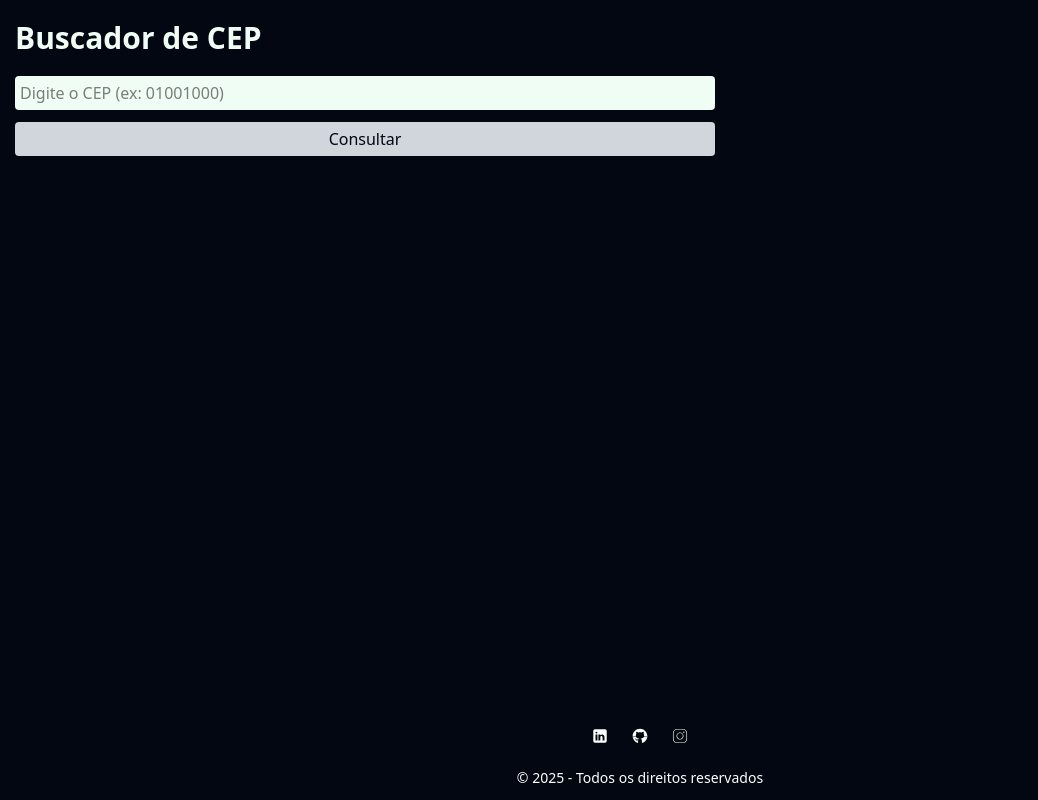
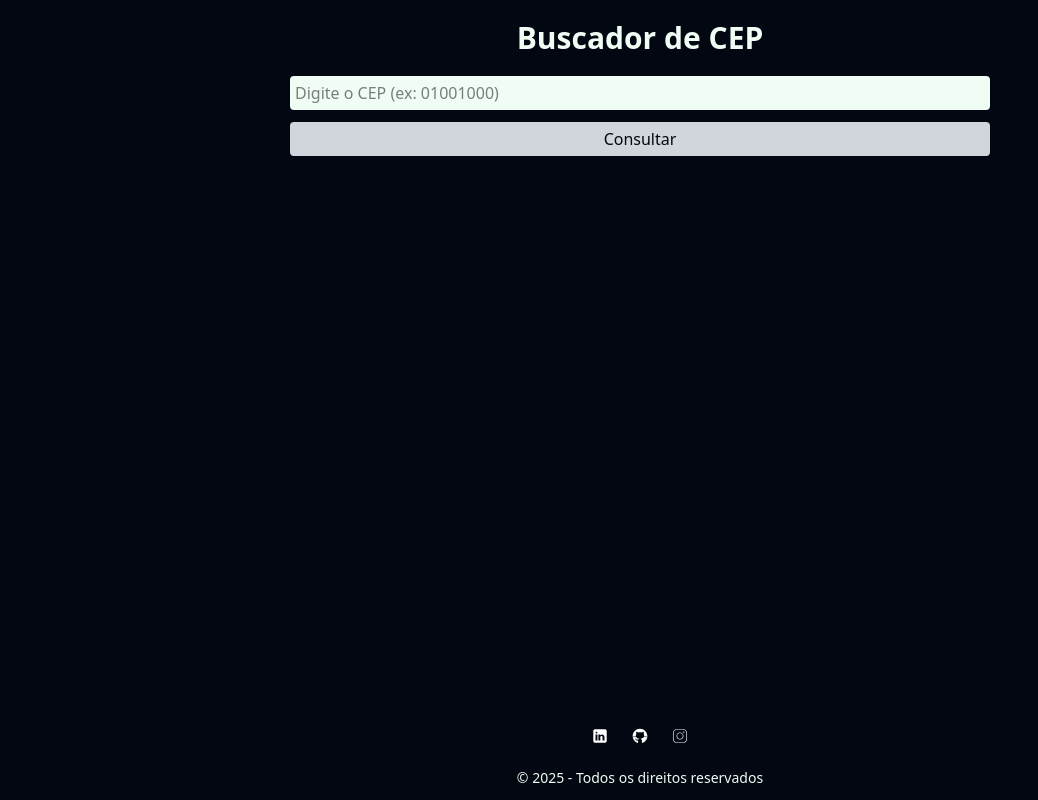
Before and after one commit to luisitcho/projeto-python-buscador-cep, a Flask app: page / in a window 1280 px wide. Shown: the whole page, without its empty margins (0-1038 px from the left). Run offline with Flask 3, Linux system fonts and the light colour scheme.

Commit message:
projeto buscador cep - index.html

```diff
--- a/static/src/output.css
+++ b/static/src/output.css
@@ -200,6 +200,9 @@
       max-width: 96rem;
     }
   }
+  .mx-auto {
+    margin-inline: auto;
+  }
   .my-5 {
     margin-block: calc(var(--spacing) * 5);
   }
@@ -302,6 +305,9 @@
   }
   .pb-3 {
     padding-bottom: calc(var(--spacing) * 3);
+  }
+  .text-center {
+    text-align: center;
   }
   .text-3xl {
     font-size: var(--text-3xl);
--- a/templates/index.html
+++ b/templates/index.html
@@ -14,9 +14,9 @@
     <main class="main">
         <div class="container">
             <div class="dados my-5">
-                <h1 class="text-3xl text-green-50 font-bold mb-5">Buscador de CEP</h1>
+                <h1 class="text-3xl text-green-50 text-center font-bold mb-5">Buscador de CEP</h1>
 
-                <div class="flex flex-col gap-3 w-full max-w-[700px]">
+                <div class="flex flex-col justify-center gap-3 w-full max-w-[700px] mx-auto">
                     <input type="text" id="cep" placeholder="Digite o CEP (ex: 01001000)" class="js-input-cep bg-green-50 p-[5px] rounded font-medium transition">
                     <button class="js-btn-resultado text-green-50 bg-gray-700 p-[5px] rounded font-medium cursor-pointer disabled:cursor-not-allowed disabled:bg-gray-300 disabled:text-gray-950 transition delay-150 duration-300" disabled>Consultar</button>
                 </div>
@@ -39,7 +39,7 @@
                     <img alt="Instagram" width="16" height="16" decoding="async" data-nimg="1" class="socials" style="color:transparent" src="../static/img/instagram.svg">
                 </a>
             </div>
-                <span class="text-sm text-white">© 2025 - Todos os direitos reservados</span>
+                <span class="text-sm text-green-50">© 2025 - Todos os direitos reservados</span>
             </div>
             </footer>
 
```
